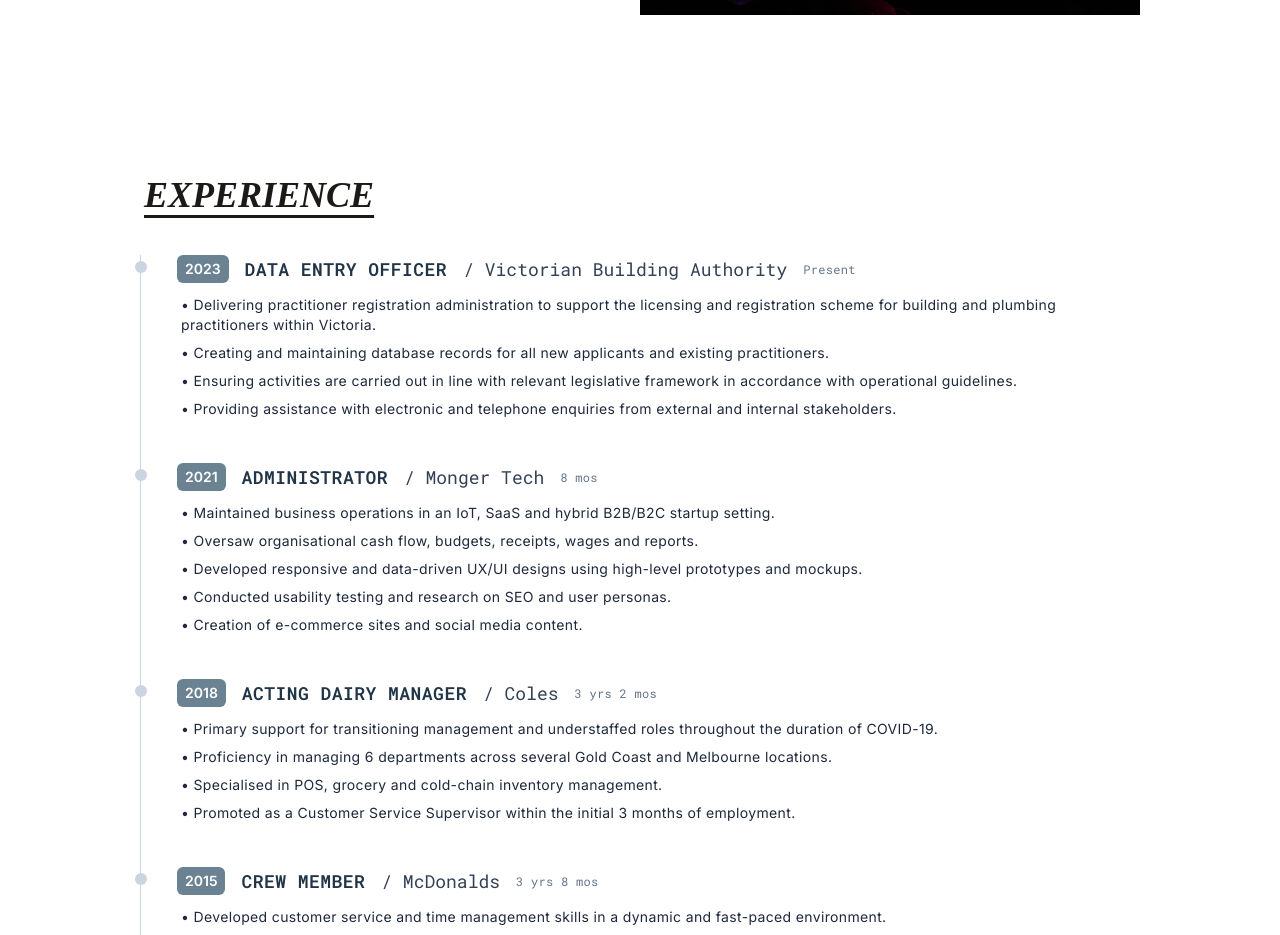
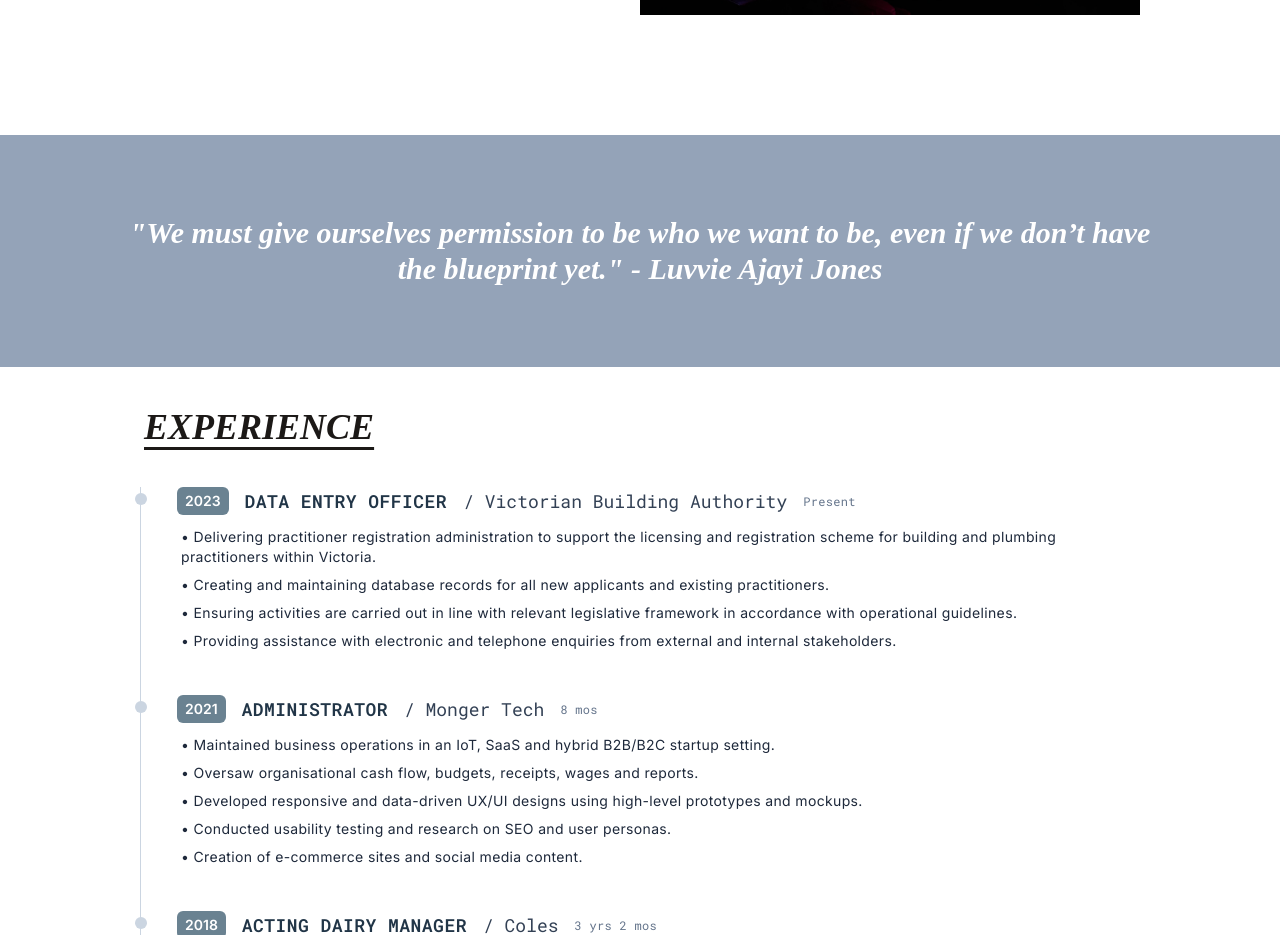
Before and after one commit to Lizette-Dimalanta/Portfolio_V2, a React (Vite) app: page / in a window 1280 px wide. Shown: the part 1363-2298 px from the top of the page. Built offline with nearby package versions, Linux system fonts and the light colour scheme.

Commit message:
Added quote

```diff
--- a/src/App.jsx
+++ b/src/App.jsx
@@ -8,6 +8,7 @@ import Navbar from './components/Navbar'
 import Home from './components/Home'
 import Experience from './components/Experience'
 import About from './components/About'
+import Quote from './components/Quote'
 import Projects from './components/Projects'
 import Contact from './components/Contact'
 
@@ -24,6 +25,7 @@ function App() {
       <Navbar />
       <Home />
       <About />
+      <Quote />
       <Experience />
     </div>
     // <AnimatePresence>
--- /dev/null
+++ b/src/components/Quote.jsx
@@ -0,0 +1,15 @@
+import React from 'react'
+
+const Quote = () => {
+  return (
+    <div id='Experience' className='w-screen m-auto px-5 bg-slate-400 py-20 flex justify-center'>
+        <h1 className='max-w-[1040px] font-DM-Sherif-Display text-3xl font-semibold italic text-white'>
+            "We must give ourselves permission to be who we want to be, even if we don’t have the blueprint yet." - Luvvie Ajayi Jones
+        </h1>
+    </div>
+  )
+}
+
+export default Quote
+
+// <div className='w-screen bg-slate-400 py-20'>
```
